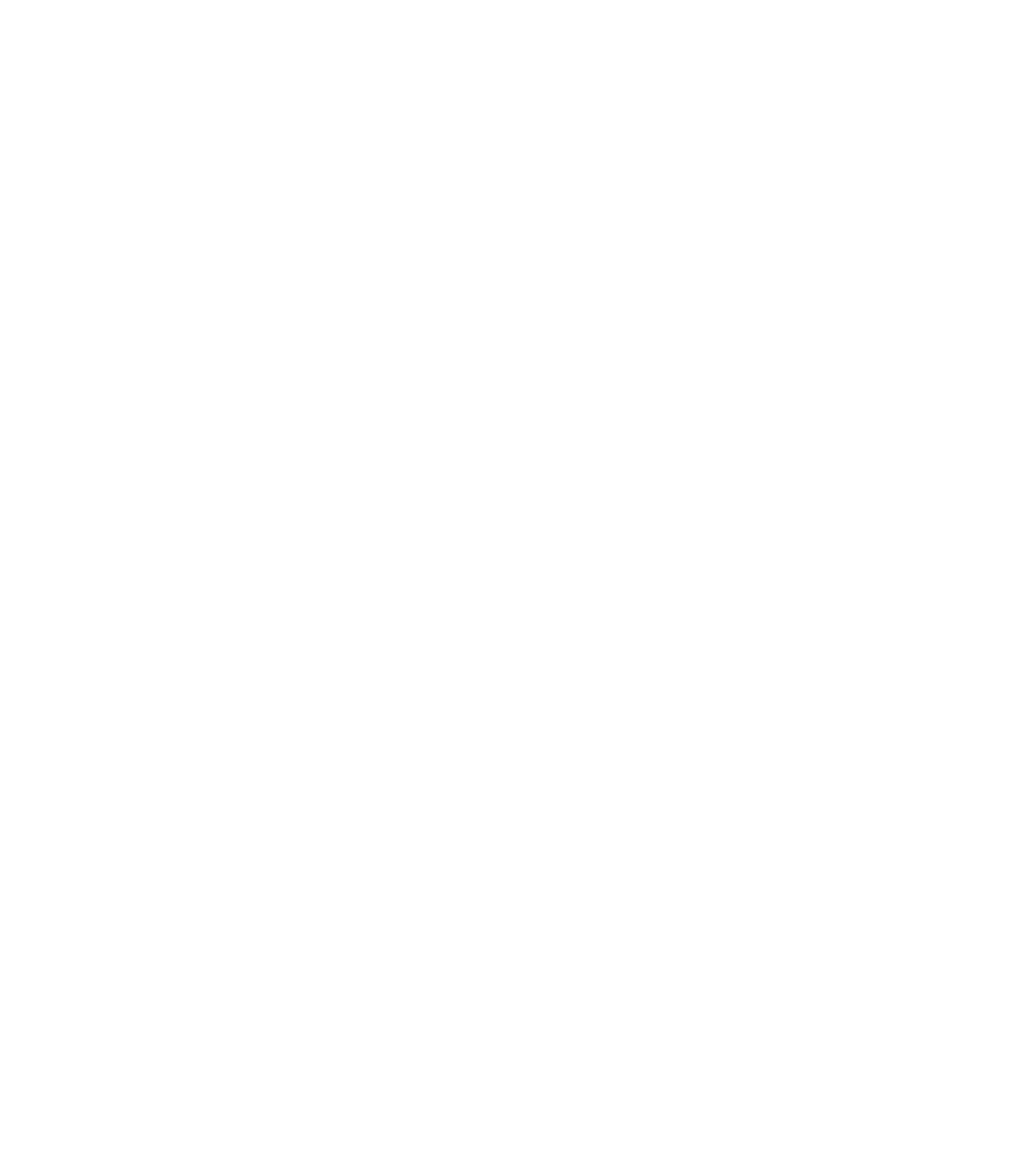
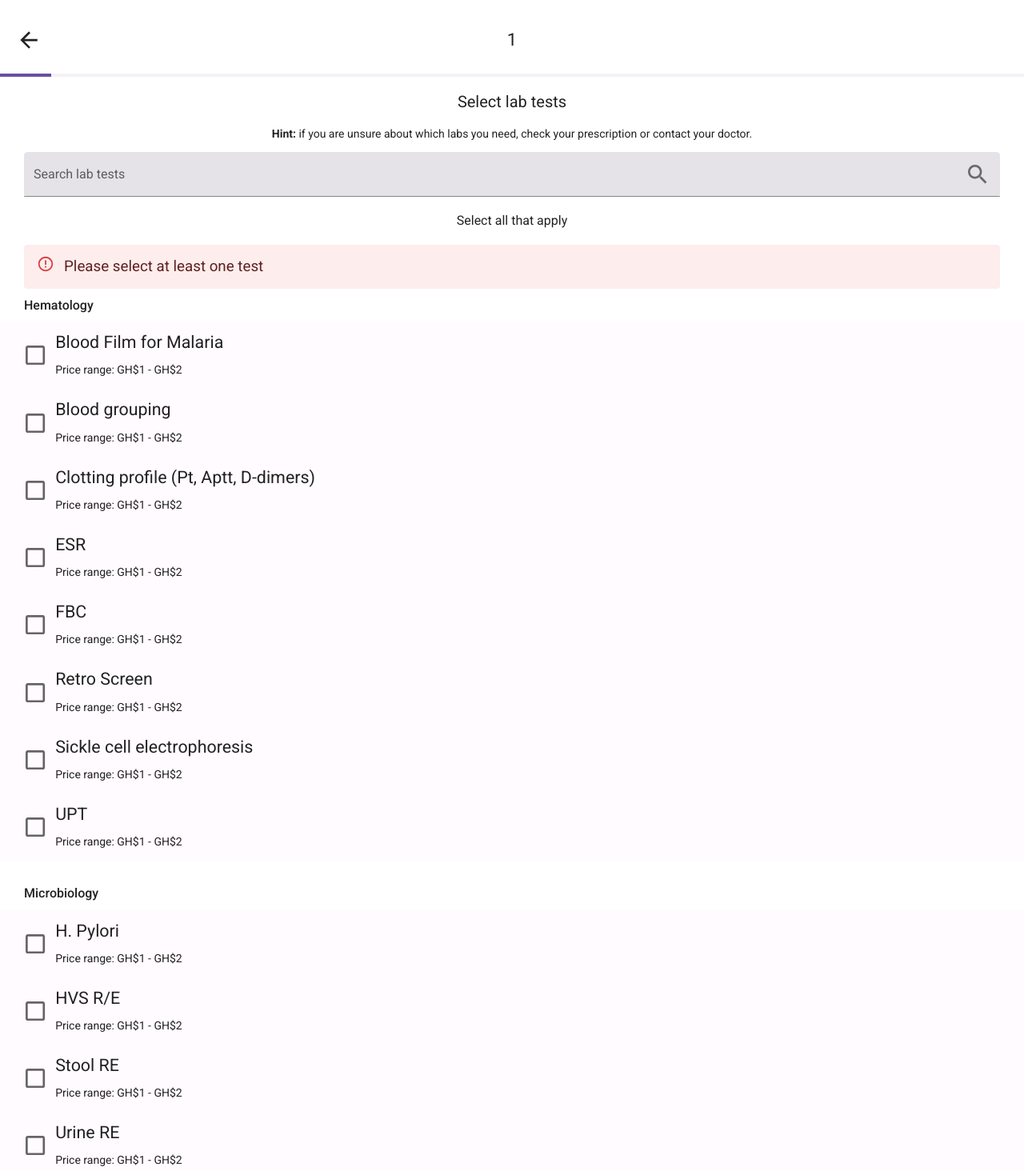
Before and after one commit to connorjchen/hope-health-van, a React (Vite) app in the folder client/: page /booking/1/select in a window 1280 px wide. Before the commit this address had no page. Shown: the part 46-1510 px from the top of the page at 80% size. Before the commit the page ends 816 px from the top, so only its background shows below. Built offline with nearby package versions, Linux system fonts and the light colour scheme.

Commit message:
Init modular service routes

```diff
--- a/client/src/App.jsx
+++ b/client/src/App.jsx
@@ -1,5 +1,9 @@
 import { BrowserRouter, Routes, Route, useLocation } from "react-router-dom";
 import LabTests from "./screens/labTests";
+import Select from "./screens/select";
+import Personal from "./screens/personal";
+import Review from "./screens/review";
+import Confirm from "./screens/confirm";
 import Services from "./screens/services";
 import Home from "./screens/home";
 import NavBarFooterLayout from "./components/navBarFooterLayout";
@@ -32,6 +36,12 @@ function App() {
               <Route path="/volunteer" element={<Volunteer />} />
               <Route path="/faq" element={<Faq />} />
               <Route path="/labtests" element={<LabTests />} />
+
+              <Route path="/booking/:service/select" element={<Select />} />
+              <Route path="/booking/:service/calendar" element={<Home />} />
+              <Route path="/booking/:service/personal" element={<Personal />} />
+              <Route path="/booking/:service/review" element={<Review />} />
+              <Route path="/booking/:service/confirm" element={<Confirm />} />
             </Route>
           </Routes>
         </ScrollToTop>
--- /dev/null
+++ b/client/src/screens/confirm.jsx
@@ -0,0 +1,25 @@
+import {
+  Box,
+  Typography,
+  useTheme,
+  TextField,
+  FormGroup,
+  FormControlLabel,
+  Checkbox,
+  InputAdornment,
+  Alert,
+  Button,
+} from "@mui/material";
+import ProgressHeader from "../components/progressHeader";
+import SearchIcon from "@mui/icons-material/Search";
+import { useNavigate, useParams } from "react-router-dom";
+
+function Confirm() {
+  const theme = useTheme();
+  const navigate = useNavigate();
+  let { service } = useParams();
+
+  return <Box>Confirm</Box>;
+}
+
+export default Confirm;
--- /dev/null
+++ b/client/src/screens/personal.jsx
@@ -0,0 +1,25 @@
+import {
+  Box,
+  Typography,
+  useTheme,
+  TextField,
+  FormGroup,
+  FormControlLabel,
+  Checkbox,
+  InputAdornment,
+  Alert,
+  Button,
+} from "@mui/material";
+import ProgressHeader from "../components/progressHeader";
+import SearchIcon from "@mui/icons-material/Search";
+import { useNavigate, useParams } from "react-router-dom";
+
+function Personal() {
+  const theme = useTheme();
+  const navigate = useNavigate();
+  let { service } = useParams();
+
+  return <Box>Personal</Box>;
+}
+
+export default Personal;
--- /dev/null
+++ b/client/src/screens/review.jsx
@@ -0,0 +1,25 @@
+import {
+  Box,
+  Typography,
+  useTheme,
+  TextField,
+  FormGroup,
+  FormControlLabel,
+  Checkbox,
+  InputAdornment,
+  Alert,
+  Button,
+} from "@mui/material";
+import ProgressHeader from "../components/progressHeader";
+import SearchIcon from "@mui/icons-material/Search";
+import { useNavigate, useParams } from "react-router-dom";
+
+function Review() {
+  const theme = useTheme();
+  const navigate = useNavigate();
+  let { service } = useParams();
+
+  return <Box>Review</Box>;
+}
+
+export default Review;
--- /dev/null
+++ b/client/src/screens/select.jsx
@@ -0,0 +1,133 @@
+import {
+  Box,
+  Typography,
+  useTheme,
+  TextField,
+  FormGroup,
+  FormControlLabel,
+  Checkbox,
+  InputAdornment,
+  Alert,
+  Button,
+} from "@mui/material";
+import ProgressHeader from "../components/progressHeader";
+import SearchIcon from "@mui/icons-material/Search";
+import { useNavigate, useParams } from "react-router-dom";
+
+const tests = {
+  Hematology: [
+    ["Blood Film for Malaria", 1, 2],
+    ["Blood grouping", 1, 2],
+    ["Clotting profile (Pt, Aptt, D-dimers)", 1, 2],
+    ["ESR", 1, 2],
+    ["FBC", 1, 2],
+    ["Retro Screen", 1, 2],
+    ["Sickle cell electrophoresis", 1, 2],
+    ["UPT", 1, 2],
+  ],
+  Microbiology: [
+    ["H. Pylori", 1, 2],
+    ["HVS R/E", 1, 2],
+    ["Stool RE", 1, 2],
+    ["Urine RE", 1, 2],
+    ["Widal test", 1, 2],
+  ],
+  Biochemistry: [
+    ["AFP", 1, 2],
+    ["Calcium estimates", 1, 2],
+    ["CRP", 1, 2],
+    ["Electrolytes", 1, 2],
+    ["FSH", 1, 2],
+    ["HBA1c", 1, 2],
+    ["LH", 1, 2],
+    ["Lipids", 1, 2],
+    ["Liber Function test", 1, 2],
+    ["Oestrogen", 1, 2],
+    ["OGTT", 1, 2],
+    ["Progesterone", 1, 2],
+    ["PSA", 1, 2],
+    ["Renal Function test", 1, 2],
+    ["TFT (TSH, T3, T4)", 1, 2],
+    ["Uric Acid", 1, 2],
+  ],
+};
+
+function Select() {
+  const theme = useTheme();
+  const navigate = useNavigate();
+  let { service } = useParams();
+
+  return (
+    <Box>
+      <ProgressHeader title={service} progress={5} />
+      <Box px="30px">
+        <Box align="center">
+          <Typography variant="h3">Select lab tests</Typography>
+          <Typography variant="subtitle1" mb="15px">
+            <Box fontWeight="bold" display="inline" component="span">
+              Hint:{" "}
+            </Box>
+            if you are unsure about which labs you need, check your prescription
+            or contact your doctor.
+          </Typography>
+          <TextField
+            fullWidth
+            id="filled-basic"
+            label="Search lab tests"
+            variant="filled"
+            InputProps={{
+              endAdornment: (
+                <InputAdornment position="end">
+                  <SearchIcon />
+                </InputAdornment>
+              ),
+            }}
+          />
+          <Typography variant="h4">Select all that apply</Typography>
+        </Box>
+        <Alert severity="error">Please select at least one test</Alert>
+      </Box>
+      {Object.keys(tests).map((title) => {
+        return (
+          <Box mb="30px">
+            <Typography variant="h5" px="30px">
+              {title}
+            </Typography>
+            <Box px="30px" sx={{ backgroundColor: theme.palette.purple.light }}>
+              <FormGroup>
+                {tests[title].map(([test, lo, hi]) => {
+                  return (
+                    <FormControlLabel
+                      control={<Checkbox />}
+                      label={
+                        <Box>
+                          <Typography>{test}</Typography>
+                          <Typography variant="caption">
+                            Price range: GH${lo} - GH${hi}
+                          </Typography>
+                        </Box>
+                      }
+                    />
+                  );
+                })}
+              </FormGroup>
+            </Box>
+          </Box>
+        );
+      })}
+      <Box align="center">
+        <Button
+          onClick={() => navigate("/labtests")}
+          sx={{
+            ...theme.purpleButton,
+            px: "40px",
+          }}
+        >
+          Next
+        </Button>
+      </Box>
+    </Box>
+  );
+}
+
+export default Select;
```
